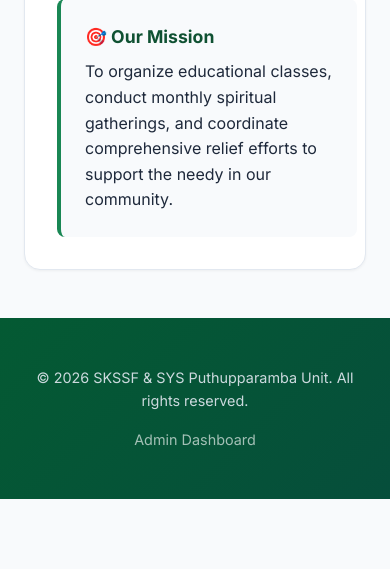
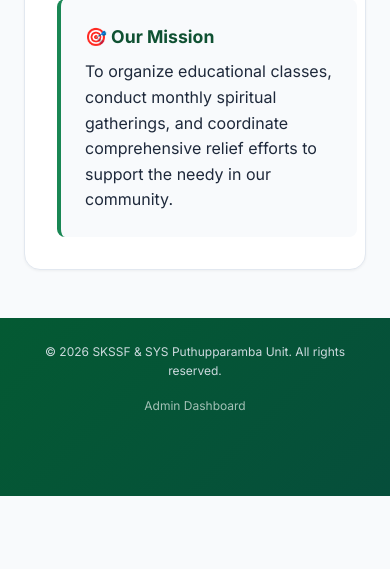
Before and after one commit to sinan-prvt/Islamic_Center, a Django app: page /about/ in a window 390 px wide. Shown: the part 3363-3932 px from the top of the page. After the commit the page ends 3859 px from the top, so only its background shows below. Run offline with Django 5.2, Linux system fonts and the light colour scheme.

Commit message:
Scale down footer text size and padding for mobile view

```diff
--- a/templates/base.html
+++ b/templates/base.html
@@ -454,6 +454,16 @@
             font-size: 1.25rem;
         }
 
+        /* Reduce footer size on mobile */
+        footer {
+            padding: 1.5rem 1.5rem 5rem 1.5rem !important; /* Extra bottom padding for floating nav */
+            font-size: 0.75rem !important;
+        }
+
+        footer p {
+            font-size: 0.75rem !important;
+        }
+
         .logo-area {
             flex: 1;
             min-width: 0;
```
